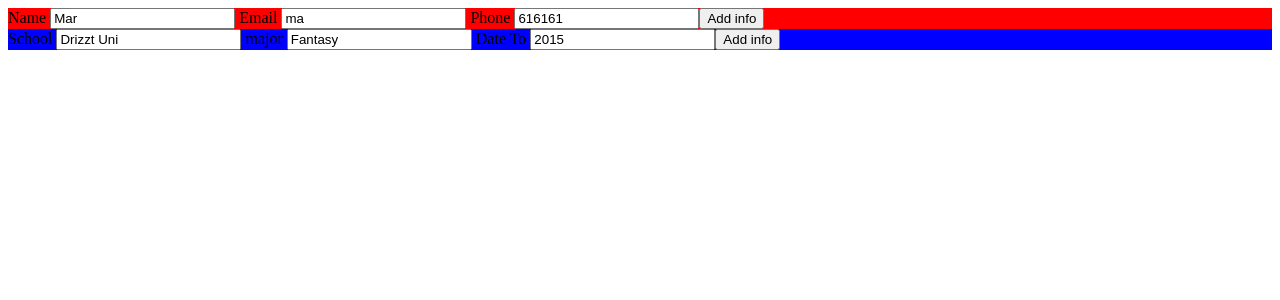
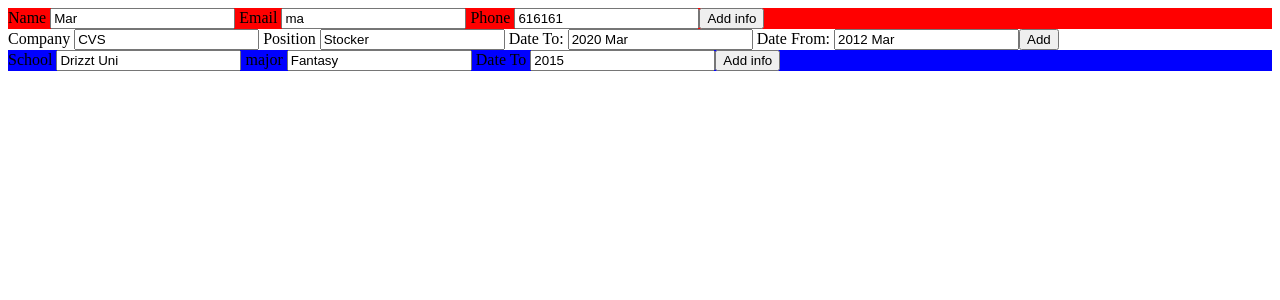
Before and after one commit to Sawaian/cv-project, a React (Create React App) app: page / in a window 1280 px wide. Shown: the top 300 px of the page. Built offline with nearby package versions, Linux system fonts and the light colour scheme.

Commit message:
Working on checking submissions to avoid duplicates.

```diff
--- a/src/Components/Experience/Experience.js
+++ b/src/Components/Experience/index.js
@@ -19,13 +19,48 @@ class Experience extends Component {
             edit: false,
         }
     }
+        handleChange = (e) => {
+            this.setState({
+                experience: ({ ...this.state.experience, [e.target.name]: e.target.value })
+            })
+        }
+
+        onSubmitInfo = (e) => {
+            this.setState({
+                infoArray: [...this.state.infoArray, this.state.experience]
+            })
+            this.handleEdit()
+            this.checkSubmission();
+
+        }
+
+        checkSubmission = (e) => {
+            if(this.state.experience === this.state.infoArray[0]){
+                    console.log("butts")
+            }
+        }
+
+        handleEdit = (e) => {
+            this.setState({
+                edit: true,
+            })
+        }
+
+        handleDisplay = (e) => {
+            this.setState({
+                edit: false,
+            })
+        }
+
 
     render() {
         const { experience, edit, infoArray } = this.state;
         if (edit) {
             return (
                 <div>
-                    {infoArray.map((info) => {
+                    <button className="editBtn" onClick={this.handleDisplay}> Edit </button>
+                    {
+                    infoArray.map((info) => (
                         <div className={info}>
                             <p>Company Name: {info.companyName}</p>
                             <p>Position: {info.position}</p>
@@ -33,20 +68,16 @@ class Experience extends Component {
                             <p>To: {info.dateTo}</p>
                             <p>From: {info.dateFrom}</p>
                         </div>
-                    })
-                    }
-
-                </div>
-
+                  )
             )
-            //show edit stuff
-        }
-        else {
+            }
+            </div>
+            )
+            } else {
             return (
                 <div>
-                    <form className="edu" onSubmit={this.onSubmitInfo}>
-                        <div>
-                            <label className="companyName"> School </label>
+                    <form className="exp" onSubmit={this.onSubmitInfo}>
+                            <label className="companyName"> Company </label>
                             <input
                                 className="companyName"
                                 onChange={this.handleChange}
@@ -56,7 +87,7 @@ class Experience extends Component {
                                 name="companyName"
                                 required
                             />
-                            <label htmlFor="position"> position </label>
+                            <label htmlFor="position"> Position </label>
                             <input
                                 className="position"
                                 onChange={this.handleChange}
@@ -65,17 +96,28 @@ class Experience extends Component {
                                 name="major"
                                 required
                             />
-                            <label htmlFor="dateTo"> Phone </label>
+                            <label htmlFor="dateTo"> Date To: </label>
                             <input
                                 className="dateTo"
                                 onChange={this.handleChange}
-                                value={education.dateOfSTudy}
-                                type="number"
-                                name="phone"
+                                value={experience.dateTo}
+                                type="text"
+                                name="dateTo"
                             />
-                        </div>
+                            <label htmlFor="dateFrom"> Date From: </label>
+                            <input
+                                className="dateFrom"
+                                onChange={this.handleChange}
+                                value={experience.dateFrom}
+                                type="text"
+                                name="dateFrom"
+                                />
+                        <button className="submit" onSubmit={this.onSubmitInfo}> Add </button>
                     </form>
                 </div>
+            )
         }
     }
 }
+
+export default Experience;
--- a/src/Components/Main.js
+++ b/src/Components/Main.js
@@ -1,7 +1,7 @@
 
 import React, { Component } from "react";
 import GeneralInfo from "./GeneralInfo/";
-// import Experience from "./Experience";
+import Experience from "./Experience/"
 import Education from "./Education";
 
 
@@ -14,7 +14,7 @@ class Main extends Component {
   return (
     <>
        <GeneralInfo />
-       {/* <Experience />  */}
+       <Experience />
        <Education />
     </>
 
```
Also changed, not shown: src/Components/Experience/Experience.css (added).
